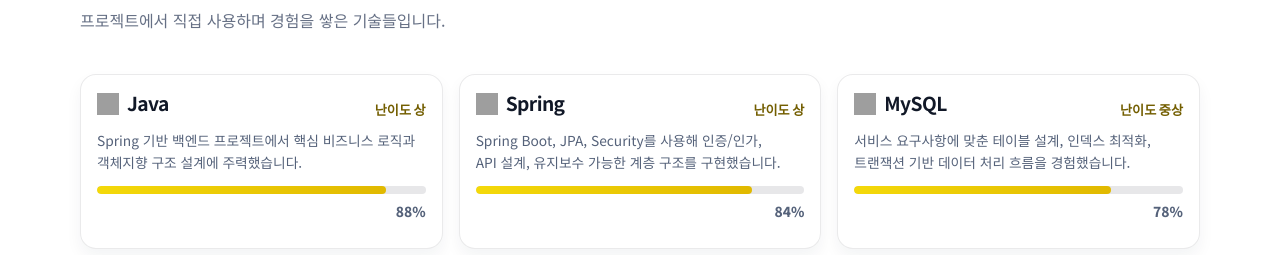
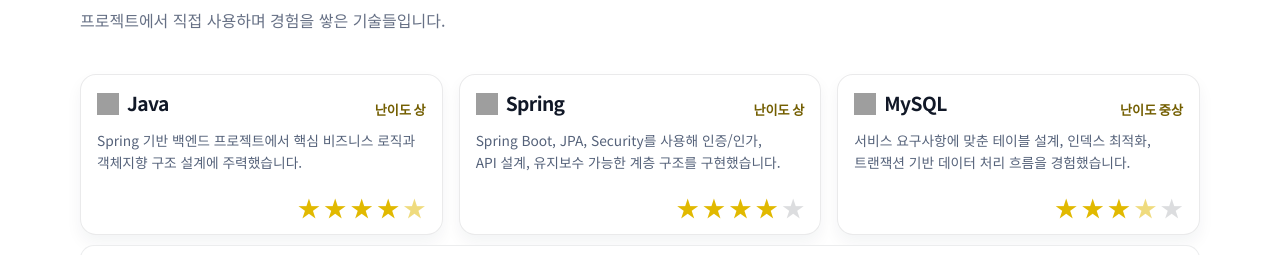
Before and after one commit to gaeunnnn/gaeunnnn.github.io, a plain HTML site: page index.html in a window 1280 px wide. Shown: the part 1649-1904 px from the top of the page. Drawn offline with Linux system fonts and the light colour scheme; grey boxes are pictures that could not be loaded.

Commit message:
기술스택 수정

```diff
--- a/css/pages.css
+++ b/css/pages.css
@@ -591,6 +591,8 @@
   border: 1px solid rgba(23, 28, 42, 0.09);
   background: #ffffff;
   box-shadow: 0 8px 16px rgba(28, 38, 66, 0.05);
+  display: flex;
+  flex-direction: column;
 }
 
 .skills-spot-head {
@@ -629,18 +631,30 @@
   color: #55627a;
 }
 
-.skills-level-bar {
-  height: 8px;
-  border-radius: 999px;
-  background: rgba(23, 28, 42, 0.1);
-  overflow: hidden;
-}
-
-.skills-level-bar span {
-  display: block;
-  height: 100%;
-  border-radius: inherit;
-  background: linear-gradient(90deg, #f4d90a, #e1b900);
+.skills-stars {
+  display: flex;
+  gap: 4px;
+  margin-top: auto;
+  padding-top: 12px;
+  align-self: flex-end;
+}
+
+.skills-stars .star {
+  font-size: 1.4rem;
+  line-height: 1;
+}
+
+.skills-stars .star.filled {
+  color: #e1b900;
+}
+
+.skills-stars .star.half {
+  color: #e1b900;
+  opacity: 0.5;
+}
+
+.skills-stars .star.empty {
+  color: rgba(23, 28, 42, 0.15);
 }
 
 .skills-level-value {
--- a/index.html
+++ b/index.html
@@ -190,10 +190,9 @@
                 Spring 기반 백엔드 프로젝트에서 핵심 비즈니스 로직과
                 객체지향 구조 설계에 주력했습니다.
               </p>
-              <div class="skills-level-bar">
-                <span style="width: 88%"></span>
+              <div class="skills-stars">
+                <span class="star filled">★</span><span class="star filled">★</span><span class="star filled">★</span><span class="star filled">★</span><span class="star half">★</span>
               </div>
-              <p class="skills-level-value">88%</p>
             </article>
 
             <article class="skills-spot-card">
@@ -211,10 +210,9 @@
                 Spring Boot, JPA, Security를 사용해 인증/인가,<br> API 설계,
                 유지보수 가능한 계층 구조를 구현했습니다.
               </p>
-              <div class="skills-level-bar">
-                <span style="width: 84%"></span>
+              <div class="skills-stars">
+                <span class="star filled">★</span><span class="star filled">★</span><span class="star filled">★</span><span class="star filled">★</span><span class="star empty">★</span>
               </div>
-              <p class="skills-level-value">84%</p>
             </article>
 
             <article class="skills-spot-card">
@@ -232,10 +230,9 @@
                 서비스 요구사항에 맞춘 테이블 설계, 인덱스 최적화,<br>트랜잭션
                 기반 데이터 처리 흐름을 경험했습니다.
               </p>
-              <div class="skills-level-bar">
-                <span style="width: 78%"></span>
+              <div class="skills-stars">
+                <span class="star filled">★</span><span class="star filled">★</span><span class="star filled">★</span><span class="star half">★</span><span class="star empty">★</span>
               </div>
-              <p class="skills-level-value">78%</p>
             </article>
           </div>
 
```
